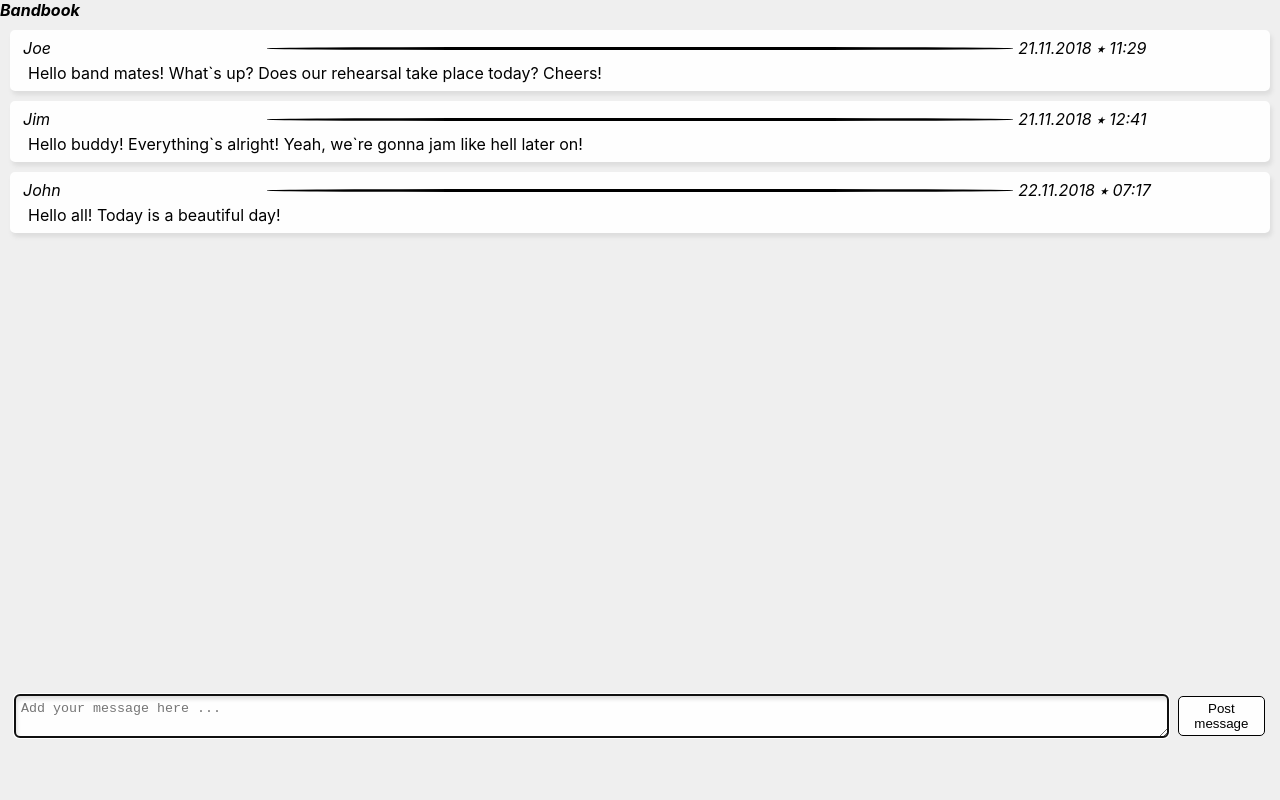
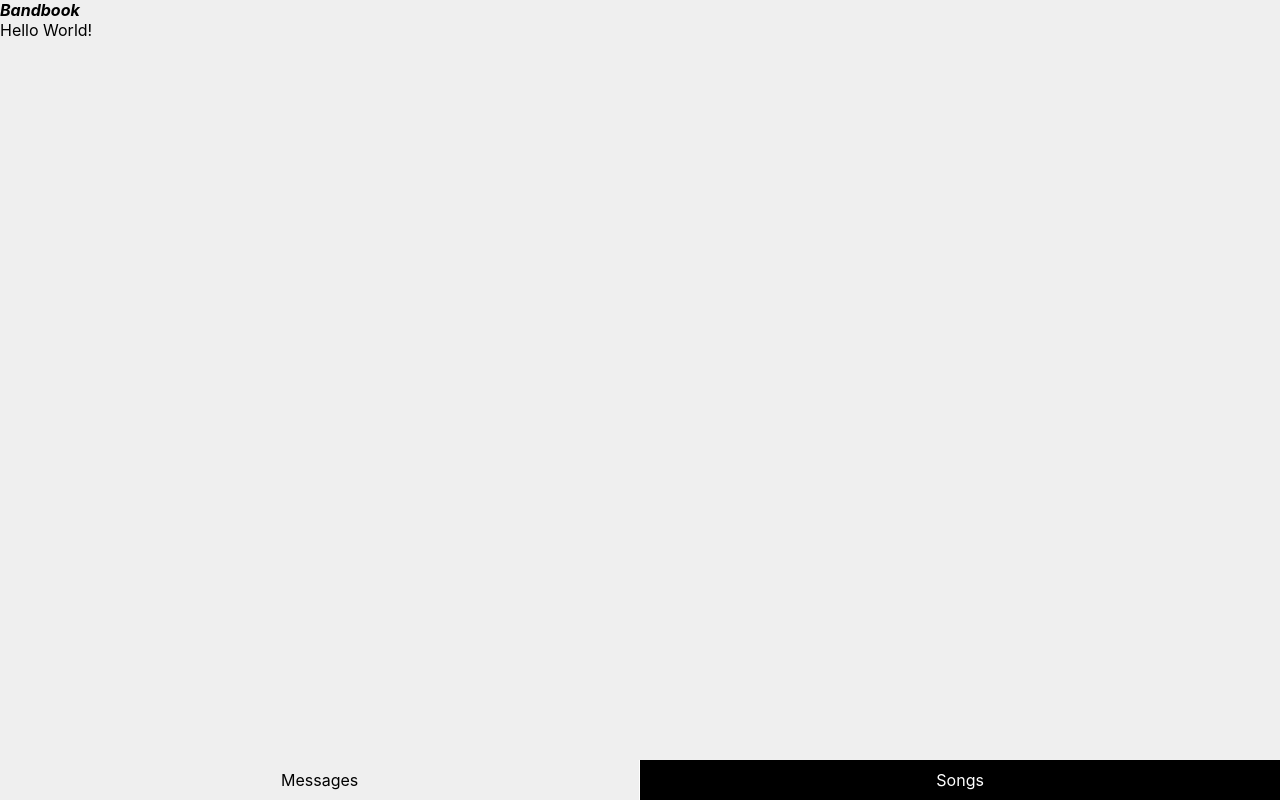
Before and after one commit to frythjof/bandbook-app, a React (Create React App) app: page /repertoire in a window 1280 px wide. Built offline with nearby package versions, Linux system fonts and the light colour scheme.

Commit message:
Add navbar and routing to SongList

```diff
--- a/src/components/App.js
+++ b/src/components/App.js
@@ -3,13 +3,14 @@ import styled from 'styled-components'
 import { BrowserRouter as Router, Route, NavLink } from 'react-router-dom'
 
 import HomeBoard from './HomeBoard'
+import SongList from './SongList'
 
 const Wrapper = styled.section`
   display: grid;
   grid-template-rows: 20px auto 40px;
   height: 100vh;
 
-  /* nav {
+  nav {
     display: flex;
   }
 
@@ -30,41 +31,32 @@ const Wrapper = styled.section`
       background: black;
       color: white;
     }
-  } */
+  }
 `
 
 export default class App extends Component {
   render() {
     return (
-      <div>
-        <em>
-          <strong>Bandbook</strong>
-        </em>
-        <HomeBoard />
-      </div>
-      // <Router>
-      //   <Wrapper>
-      //     <Route
-      //       exact
-      //       path="/"
-      //       render={() => <HomeBoard />}
-      //     />
-      //     <Route
-      //       path="/repertoire"
-      //       render={() => (
-      //         <RepertoireList />
-      //       )}
-      //     />
-      //     <nav>
-      //       <NavLink exact activeClassName="active" to="/">
-      //         Messages
-      //       </NavLink>
-      //       <NavLink activeClassName="active" to="/repertoire">
-      //         Songs
-      //       </NavLink>
-      //     </nav>
-      //   </Wrapper>
-      // </Router>
+      <Router>
+        <Wrapper>
+          <div>
+            <em>
+              <strong>Bandbook</strong>
+            </em>
+          </div>
+
+          <Route exact path="/" render={() => <HomeBoard />} />
+          <Route path="/repertoire" render={() => <SongList />} />
+          <nav>
+            <NavLink exact activeClassName="active" to="/">
+              Messages
+            </NavLink>
+            <NavLink activeClassName="active" to="/repertoire">
+              Songs
+            </NavLink>
+          </nav>
+        </Wrapper>
+      </Router>
     )
   }
 }
--- /dev/null
+++ b/src/components/SongList.js
@@ -0,0 +1,7 @@
+import React, { Component } from 'react'
+
+export default class SongList extends Component {
+  render() {
+    return <div>Hello World!</div>
+  }
+}
```
